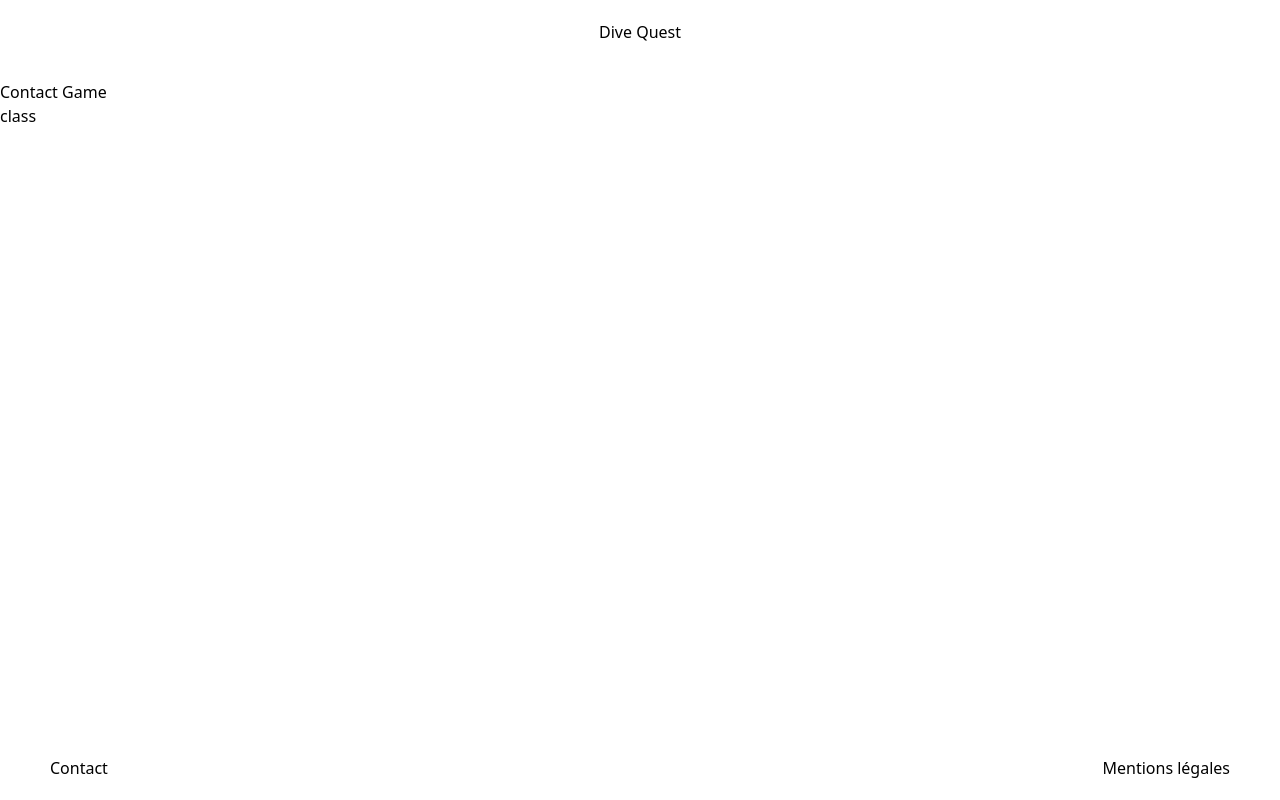
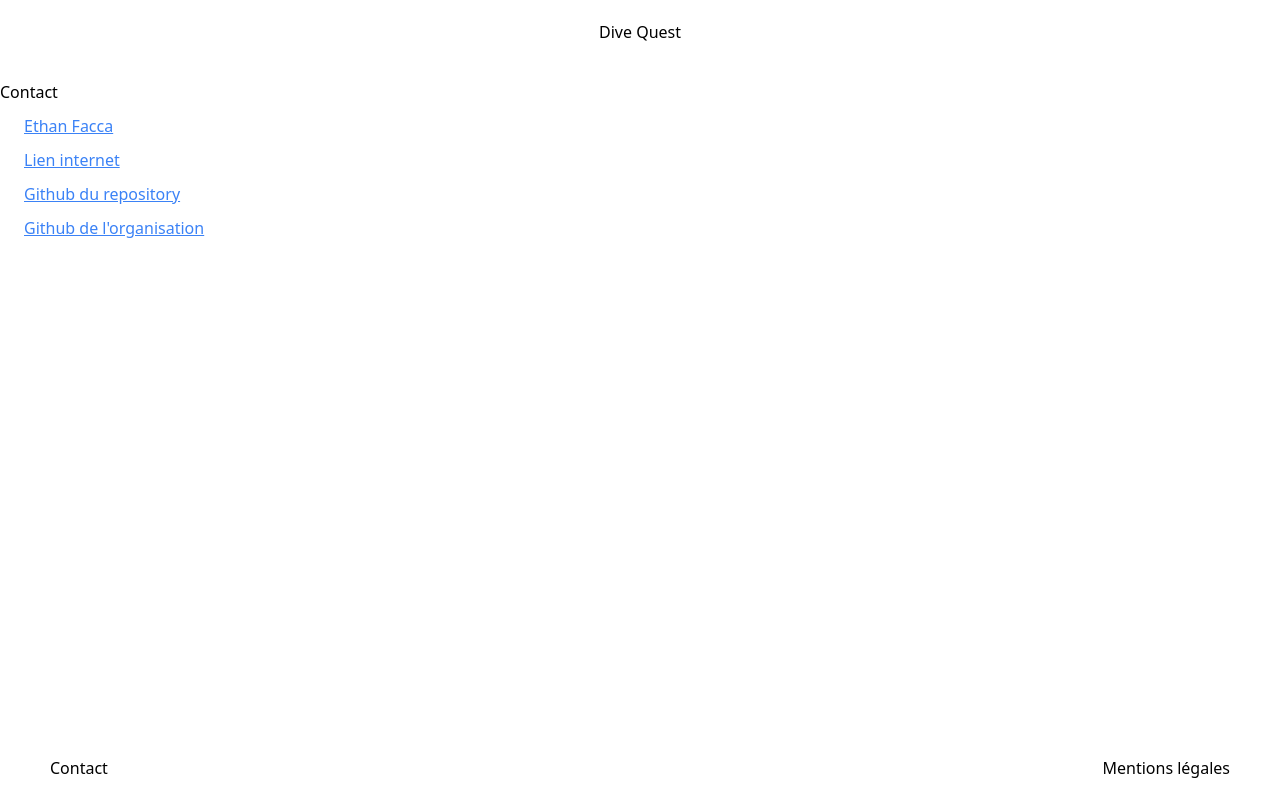
Before and after one commit to les-optimciens-du-web/divequest, a Nuxt app: page /contact in a window 1280 px wide. Built offline with nearby package versions, Linux system fonts and the light colour scheme.

Commit message:
maj contact.vue

```diff
--- a/pages/contact.vue
+++ b/pages/contact.vue
@@ -1,12 +1,33 @@
-<script setup lang="ts"></script>
+<script setup lang="ts">
+</script>
 
 <template>
     <div class="h-20"></div>
     <h1 class="top-20">
-        Contact
-        <NuxtLink to="/game"> Game </NuxtLink>
+        Contact<p class="ml-6">
+      <a href="https://untypequicode.fr/"
+        target="_blank"
+         class="text-blue-500 underline">Ethan Facca</a></p>
+      <p class="ml-6"><a href="https://divequest.untypequicode.fr/contact"
+         target="_blank"
+         class="text-blue-500 underline"> Lien internet </a></p>
+      <p class="ml-6"><a href="https://github.com/les-optimciens-du-web/divequest"
+                         target="_blank"
+                         class="text-blue-500 underline"> Github du repository </a></p>
+      <p class="ml-6"><a href="https://github.com/les-optimciens-du-web"
+                         target="_blank"
+                         class="text-blue-500 underline"> Github de l'organisation </a></p>
     </h1>
-    class
 </template>
 
-<style scoped></style>
+<style scoped>
+p{
+  align-self: center;
+  margin-top: 10px;
+  margin-bottom: 10px;
+  align-items: center;
+  align-content: center;
+  justify-content: center;
+
+}
+</style>
```
